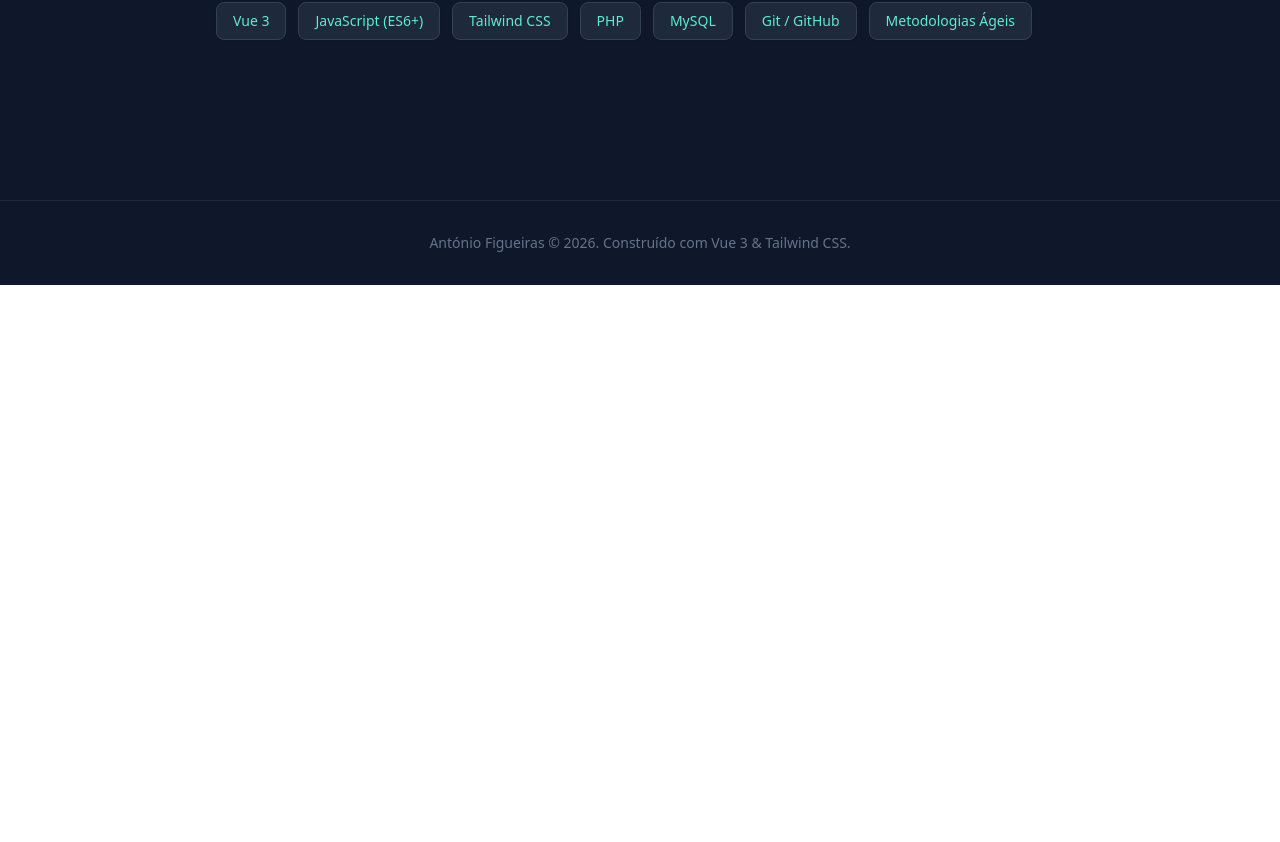
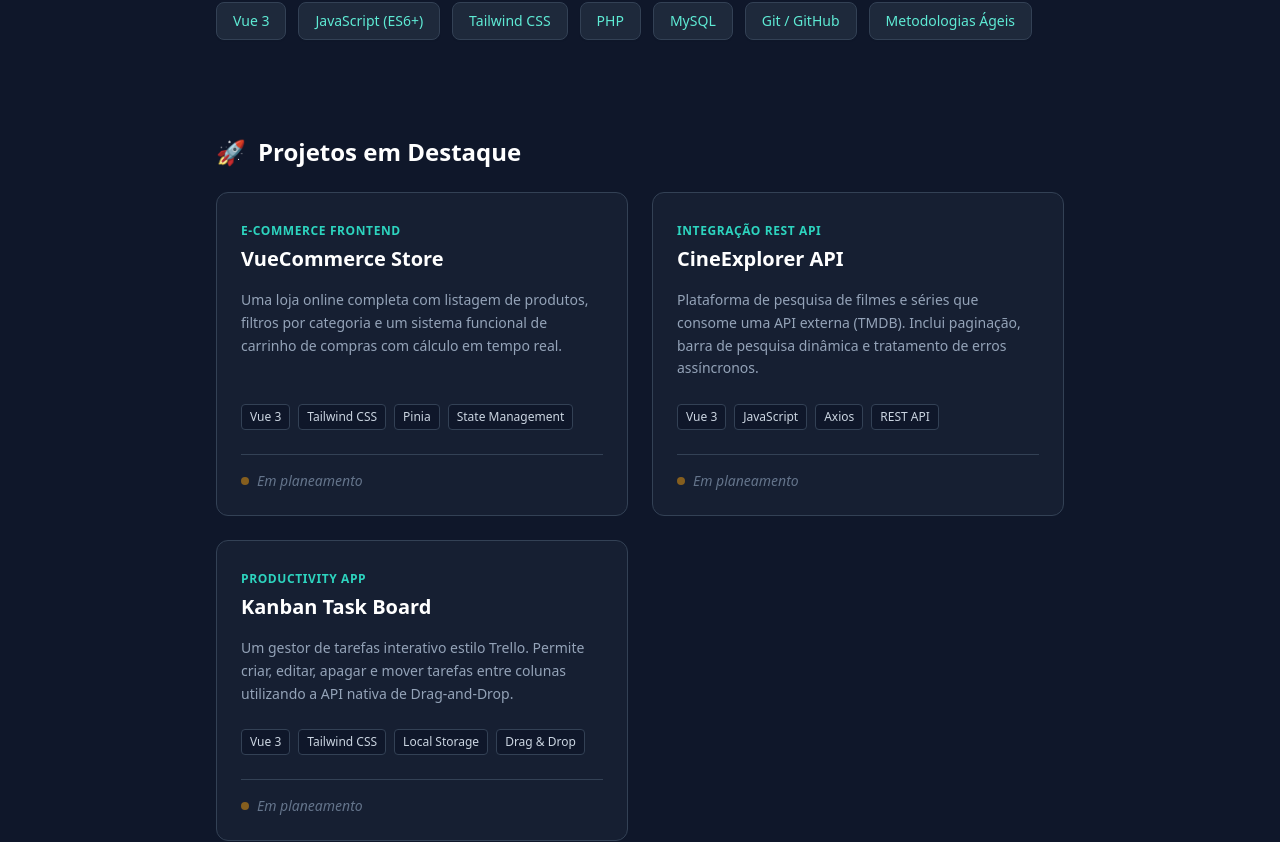
Before and after one commit to antoniorfigueiras/antonio-portfolio, a Vue app: page / in a window 1280 px wide. Shown: the part 649-1491 px from the top of the page. Before the commit the page ends 934 px from the top, so only its background shows below. Built offline with nearby package versions, Linux system fonts and the light colour scheme.

Commit message:
feat: setup project cards architecture and JSON data rendering

```diff
--- /dev/null
+++ b/src/components/ProjectCard.vue
@@ -0,0 +1,46 @@
+<template>
+  <div
+    class="bg-slate-800/50 border border-slate-700 rounded-xl p-6 hover:border-teal-500/50 transition-colors flex flex-col h-full group"
+  >
+    <div class="mb-4">
+      <span class="text-xs font-bold text-teal-400 uppercase tracking-wider">{{
+        project.type
+      }}</span>
+      <h3 class="text-xl font-bold text-white mt-1 group-hover:text-teal-300 transition-colors">
+        {{ project.title }}
+      </h3>
+    </div>
+
+    <p class="text-slate-400 text-sm flex-grow mb-6 leading-relaxed">
+      {{ project.description }}
+    </p>
+
+    <div class="mb-6 flex flex-wrap gap-2">
+      <span
+        v-for="tech in project.tech"
+        :key="tech"
+        class="text-xs font-medium text-slate-300 bg-slate-900 border border-slate-700 px-2 py-1 rounded"
+      >
+        {{ tech }}
+      </span>
+    </div>
+
+    <!-- Rodapé do Cartão: Como estão em planeamento, mostramos o status em vez de botões -->
+    <div class="mt-auto pt-4 border-t border-slate-700">
+      <span class="text-sm text-slate-500 italic flex items-center gap-2">
+        <span class="w-2 h-2 rounded-full bg-amber-500 animate-pulse"></span>
+        {{ project.status }}
+      </span>
+    </div>
+  </div>
+</template>
+
+<script setup>
+// Dizemos ao componente que ele VAI receber um objeto chamado "project"
+defineProps({
+  project: {
+    type: Object,
+    required: true,
+  },
+})
+</script>
--- /dev/null
+++ b/src/data/projects.json
@@ -0,0 +1,32 @@
+[
+  {
+    "id": 1,
+    "title": "VueCommerce Store",
+    "type": "E-commerce Frontend",
+    "description": "Uma loja online completa com listagem de produtos, filtros por categoria e um sistema funcional de carrinho de compras com cálculo em tempo real.",
+    "tech": ["Vue 3", "Tailwind CSS", "Pinia", "State Management"],
+    "status": "Em planeamento",
+    "githubUrl": "",
+    "liveUrl": ""
+  },
+  {
+    "id": 2,
+    "title": "CineExplorer API",
+    "type": "Integração REST API",
+    "description": "Plataforma de pesquisa de filmes e séries que consome uma API externa (TMDB). Inclui paginação, barra de pesquisa dinâmica e tratamento de erros assíncronos.",
+    "tech": ["Vue 3", "JavaScript", "Axios", "REST API"],
+    "status": "Em planeamento",
+    "githubUrl": "",
+    "liveUrl": ""
+  },
+  {
+    "id": 3,
+    "title": "Kanban Task Board",
+    "type": "Productivity App",
+    "description": "Um gestor de tarefas interativo estilo Trello. Permite criar, editar, apagar e mover tarefas entre colunas utilizando a API nativa de Drag-and-Drop.",
+    "tech": ["Vue 3", "Tailwind CSS", "Local Storage", "Drag & Drop"],
+    "status": "Em planeamento",
+    "githubUrl": "",
+    "liveUrl": ""
+  }
+]
--- a/src/router/index.js
+++ b/src/router/index.js
@@ -1,5 +1,5 @@
 import { createRouter, createWebHistory } from 'vue-router'
-import HomeView from '../views/HomeView.vue'
+import HomeView from '../views/Homeview.vue'
 
 const router = createRouter({
   history: createWebHistory(import.meta.env.BASE_URL),
--- a/src/views/Homeview.vue
+++ b/src/views/Homeview.vue
@@ -41,9 +41,7 @@
       <h2 class="text-2xl font-bold text-white mb-6 flex items-center">
         <span class="text-teal-400 mr-3">⚡</span> O Meu Canivete Suíço
       </h2>
-
       <div class="flex flex-wrap gap-3">
-        <!-- O Vue vai repetir este <span> para cada tecnologia na tua lista -->
         <span
           v-for="tech in techStack"
           :key="tech"
@@ -53,11 +51,28 @@
         </span>
       </div>
     </section>
+
+    <!-- NOVA Secção: Projetos -->
+    <section class="mt-24">
+      <h2 class="text-2xl font-bold text-white mb-6 flex items-center">
+        <span class="text-teal-400 mr-3">🚀</span> Projetos em Destaque
+      </h2>
+
+      <!-- Grelha responsiva: 1 coluna no telemóvel, 2 colunas em ecrãs maiores -->
+      <div class="grid grid-cols-1 md:grid-cols-2 gap-6">
+        <!-- O Vue faz a magia aqui: repete o componente para cada projeto no JSON -->
+        <ProjectCard v-for="project in projectsData" :key="project.id" :project="project" />
+      </div>
+    </section>
   </main>
 </template>
 
 <script setup>
-// Aqui defines a tua lista de tecnologias. Se aprenderes algo novo amanhã, é só adicionar a este array!
+// 1. Importamos o componente do cartão
+import ProjectCard from '../components/ProjectCard.vue'
+// 2. Importamos a nossa "base de dados" local
+import projectsData from '../data/projects.json'
+
 const techStack = [
   'Vue 3',
   'JavaScript (ES6+)',
```
